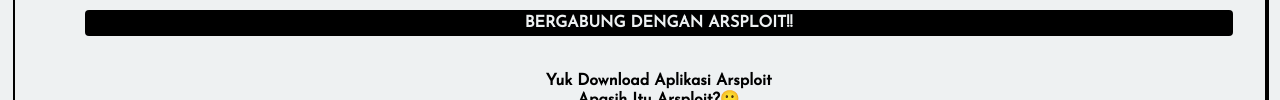
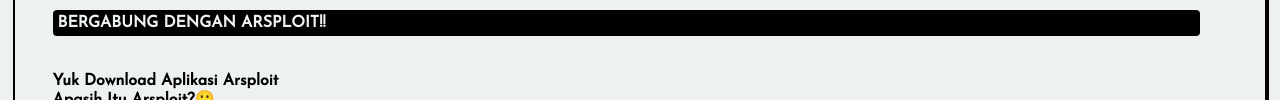
Before and after one commit to ariszulwafa/arsploit, a plain HTML site: page Index.html in a window 1280 px wide. Shown: the part 329-429 px from the top of the page. Drawn offline with nearby package versions, Linux system fonts and the light colour scheme; no server answers; a web font is replaced by a local one.

Commit message:
Update Index.html

```diff
--- a/Index.html
+++ b/Index.html
@@ -17,7 +17,7 @@
   <br>
 <center>
 <script src="https://unpkg.com/@lottiefiles/lottie-player@latest/dist/lottie-player.js"></script>
-<lottie-player src="https://assets1.lottiefiles.com/packages/lf20_lvgmrl5j.json"  background="transparent"  speed="1"  style="width: 300px; height: 300px;"  loop autoplay></lottie-player><h5>BERGABUNG DENGAN ARSPLOIT!!</h5>
+<lottie-player src="https://assets1.lottiefiles.com/packages/lf20_lvgmrl5j.json"  background="transparent"  speed="1"  style="width: 300px; height: 300px;"  loop autoplay></lottie-player></center><h5>BERGABUNG DENGAN ARSPLOIT!!</h5>
 <h6>Yuk Download Aplikasi Arsploit<br>Apasih Itu Arsploit?😕<br>Arsploit Adalah Aplikasi Hiburan Yang Bermacam-macam Isi Fitur Yang Siap Menghiburmu<br>Berikut Isi Fiturnya</h6>
 <div class="bg2">
   <center>
```
